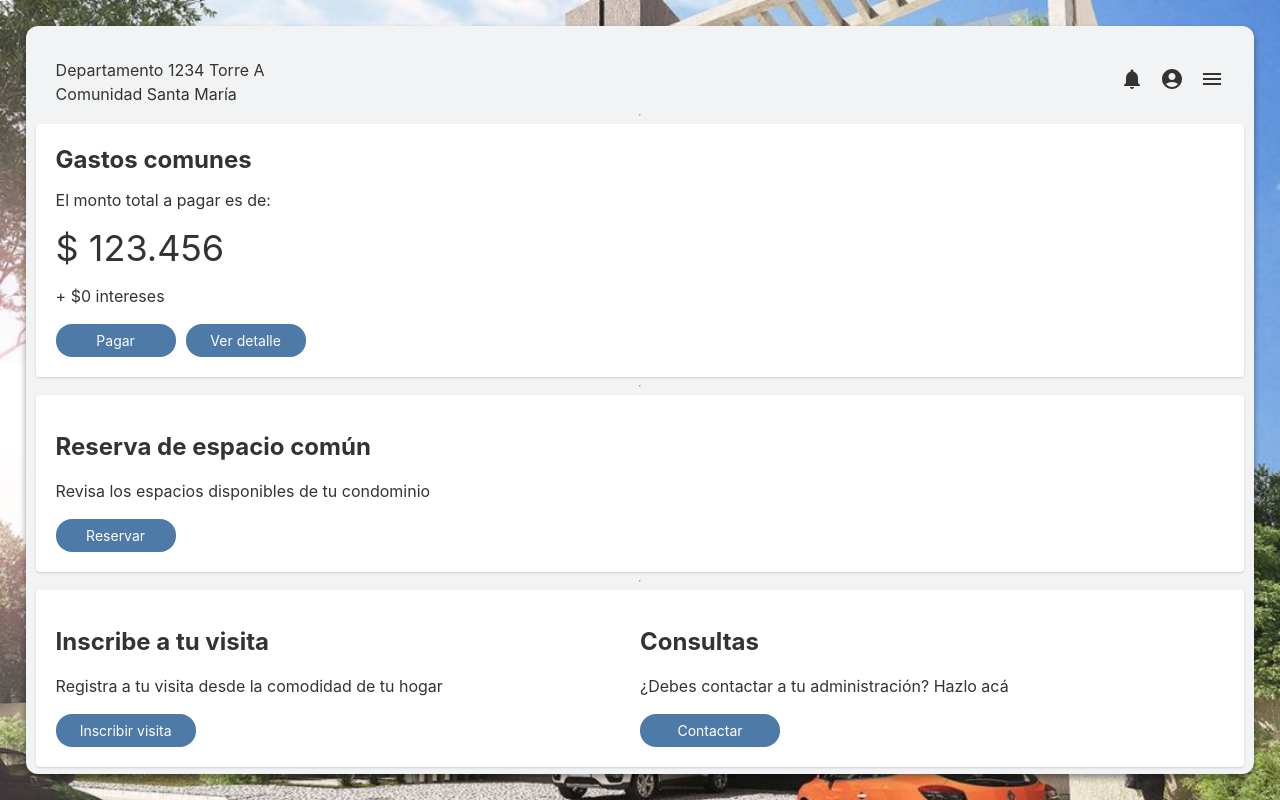
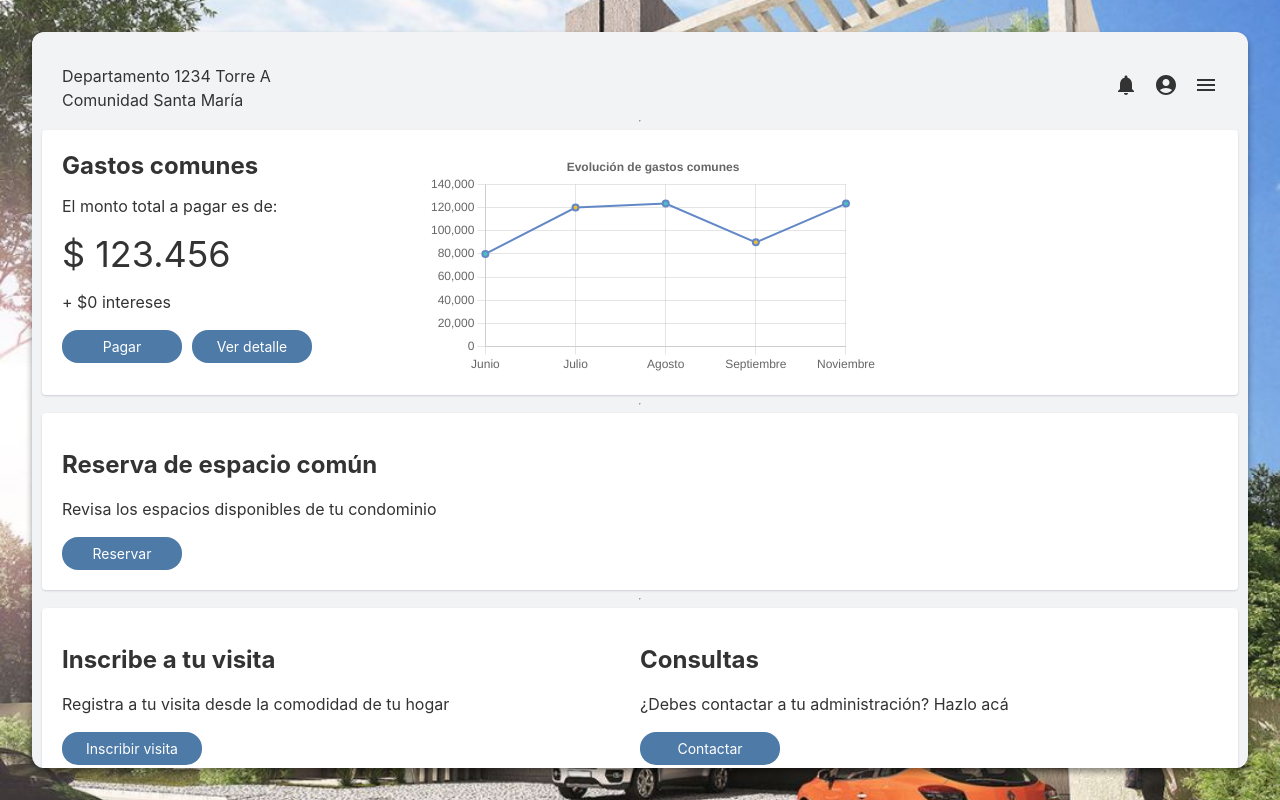
Before and after one commit to retamaish/INF322-DIU-ComunidadEdificio, a React app: page / in a window 1280 px wide. Built offline with nearby package versions, Linux system fonts and the light colour scheme; the HTML template or start-up script is replaced by a standard one.

Commit message:
Gráfico de linea

```diff
--- a/package.json
+++ b/package.json
@@ -19,7 +19,13 @@
   ],
   "license": "ISC",
   "dependencies": {
+    "@emotion/react": "^11.13.3",
+    "@emotion/styled": "^11.13.0",
+    "@mui/icons-material": "^6.1.7",
+    "@mui/material": "^6.1.7",
+    "chart.js": "^4.4.6",
     "react": "^18.3.1",
+    "react-chartjs-2": "^5.2.0",
     "react-dom": "^18.3.1",
     "react-router-dom": "^6.27.0"
   },
--- /dev/null
+++ b/src/chart/Data.js
@@ -0,0 +1,27 @@
+export const Data = [
+  {
+    id: 1,
+    month: 'Junio',
+    ggcc: 80000
+  },
+  {
+    id: 2,
+    month: 'Julio',
+    ggcc: 120000
+  },
+  {
+    id: 3,
+    month: 'Agosto',
+    ggcc: 123456
+  },
+  {
+    id: 4,
+    month: 'Septiembre',
+    ggcc: 90000
+  },
+  {
+    id: 5,
+    month: 'Noviembre',
+    ggcc: 123456
+  }
+]
--- /dev/null
+++ b/src/chart/LineChart.jsx
@@ -0,0 +1,48 @@
+import React, { useState } from 'react'
+import { Line } from 'react-chartjs-2'
+import { Chart as ChartJS, CategoryScale, LinearScale, PointElement, LineElement, Title, Tooltip, Legend } from 'chart.js'
+import { Data } from './data'
+
+ChartJS.register(CategoryScale, LinearScale, PointElement, LineElement, Title, Tooltip, Legend)
+
+export const LineChart = () => {
+  const [chartData] = useState({
+    labels: Data.map((data) => data.month),
+    datasets: [
+      {
+        label: 'Evolución de los gastos comunes',
+        data: Data.map((data) => data.ggcc),
+        backgroundColor: [
+          'rgba(75,192,192,1)',
+          '#f3ba2f'
+        ],
+        borderColor: '#6388c7',
+        borderWidth: 2
+      }
+    ]
+  })
+
+  const options = {
+    responsive: true,
+    plugins: {
+      legend: {
+        display: false
+      },
+      title: {
+        display: true,
+        text: 'Evolución de gastos comunes'
+      }
+    },
+    scales: {
+      y: {
+        beginAtZero: true
+      }
+    }
+  }
+
+  return (
+    <div style={{ width: '450px', height: 'auto', marginLeft: '10%' }}>
+      <Line id={1} data={chartData} options={options} />
+    </div>
+  )
+}
--- a/src/components/sections/home/HomeGoToCommonExpenses.jsx
+++ b/src/components/sections/home/HomeGoToCommonExpenses.jsx
@@ -1,21 +1,28 @@
 import React from 'react'
+import { LineChart } from '../../../chart/LineChart'
 import { useNavigate } from 'react-router-dom'
 import { H1, P } from '@typography'
 
 export const HomeGoToCommonExpenses = () => {
   const navigate = useNavigate()
+
   return (
     <div className='home_common_expenses'>
+      <div className='home_common_expenses_left'>
         <div className='home_common_expenses__content'>
+          <div>
             <H1 className='bold' style={{ margin: 0 }}>Gastos comunes</H1>
             <P style={{ marginTop: 12 }}>El monto total a pagar es de:</P>
             <P className='text-4xl bold' style={{ margin: 0 }}>$ 123.456</P>
             <P>+ $0 intereses</P>
+          </div>
         </div>
         <div className='home_common_expenses__buttons'>
           <button className='button button__submit' style={{ width: '120px' }} onClick={() => navigate('/metodos-pago')}>Pagar</button>
           <button className='button button__submit' style={{ width: '120px' }} onClick={() => navigate('/cartola')}>Ver detalle</button>
         </div>
       </div>
+      <LineChart />
+    </div>
   )
 }
--- a/src/pages/Home.jsx
+++ b/src/pages/Home.jsx
@@ -30,7 +30,7 @@ export const Home = () => {
           alignContent: 'center',
           alignItems: 'center',
           width: '100%',
-          margin: '2%'
+          margin: '2.5%'
         }}
       >
         {/* Barra de navegación */}
--- a/src/stylesheets/home/home.scss
+++ b/src/stylesheets/home/home.scss
@@ -40,6 +40,8 @@
 }
 
 .home_common_expenses{
+    display: flex;
+    flex-direction: row;
     width: 100%;
     background-color: #fff;
     box-shadow: rgba(196, 198, 207, 0.8) 0px 1px 2px;
@@ -51,6 +53,17 @@
         flex-direction: row;
         gap: 10px;
     }
+
+    &__content{
+        display: flex;
+        flex-direction: row;
+    }
+
+    &_left {
+        display: flex;
+        flex-direction: column;
+    }
+
 }
 
 .home_common-spaces{
```
Also changed, not shown: 1 other file (tests, documents, lock files or other folders). Lines whose indentation alone changed are shown as unchanged.
